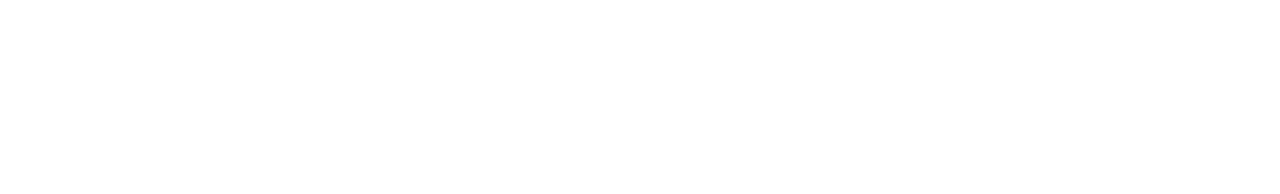
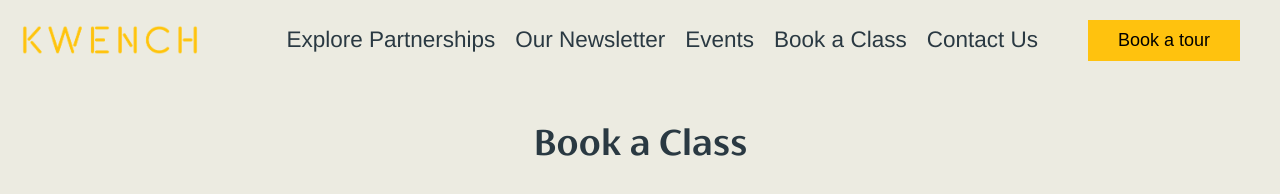
Before and after one commit to heynovaio/kwench-2024, a Gatsby site: page /activity in a window 1280 px wide. Before the commit this address had no page. Built offline with nearby package versions, Linux system fonts and the light colour scheme; Gatsby itself is replaced by a stand-in of ours.

Commit message:
Adding in activities and events links also a logo tweak

```diff
--- a/src/components/header.js
+++ b/src/components/header.js
@@ -44,10 +44,16 @@ const Header = () => {
           </a>
           <ul className={`navbar-nav ${isOpen? 'menu-open' : ''}`}>
             <li className="nav-item">
-              <a className="nav-link" target="_blank" href="https://events.clubkwench.com/">Explore Partnerships</a>
+              <a className="nav-link" href="/bookevents">Explore Partnerships</a>
             </li>
             <li className="nav-item">
               <a className="nav-link" target="_blank" href="https://view.flodesk.com/pages/6435cc5b71c069faf7824cc3">Our Newsletter</a>
+            </li>
+              <li className="nav-item">
+              <a href="#" className="nav-link">Events</a>
+            </li>
+            <li className="nav-item">
+              <a href="/activity" className="nav-link">Book a Class</a>
             </li>
             <li className="nav-item">
               <a href="/contact" className="nav-link">Contact Us</a>
--- /dev/null
+++ b/src/pages/activity.js
@@ -0,0 +1,23 @@
+import React from 'react';
+import Layout from "../components/layout"
+import Seo from "../components/seo"
+import { Script } from "gatsby"
+
+const Activity = () => {
+return (
+    <Layout>
+    <div className="container" style={{ maxWidth: '800px', margin: '2em auto' }}>
+        <h1>Book a Class</h1>
+        <Script src="https://widgets.mindbodyonline.com/javascripts/healcode.js" type="text/javascript" />
+        <healcode-widget data-type="schedules" data-widget-partner="object" data-widget-id="002052424231" data-widget-version="1" ></healcode-widget>
+      </div>
+    </Layout>
+  );
+}
+
+/**
+ * Head export to define metadata for the page
+ * See: https://www.gatsbyjs.com/docs/reference/built-in-components/gatsby-head/
+ */
+export const Head = () => <Seo title="Activity Calendar" />
+export default Activity
--- a/src/styles/global/header.scss
+++ b/src/styles/global/header.scss
@@ -6,6 +6,11 @@
   .navbar-brand {
     display: flex;
     align-items: center;
+    @include breakpoint(lg, min-width) {
+      img {
+        height: 4em;
+      }
+    }
   }
 }
 .btn-menu {
--- a/src/styles/global/oldsitecss.scss
+++ b/src/styles/global/oldsitecss.scss
@@ -1126,9 +1126,7 @@ h2.mb-0 {
   color: #f15f58;
 }
 
-// .site-header--lo .site-header__content .navbar .navbar-brand img {
-//   height: 4rem;
-// }
+
 
 // .login a.navbar-brand {
 //   margin-top: -12px;
```
